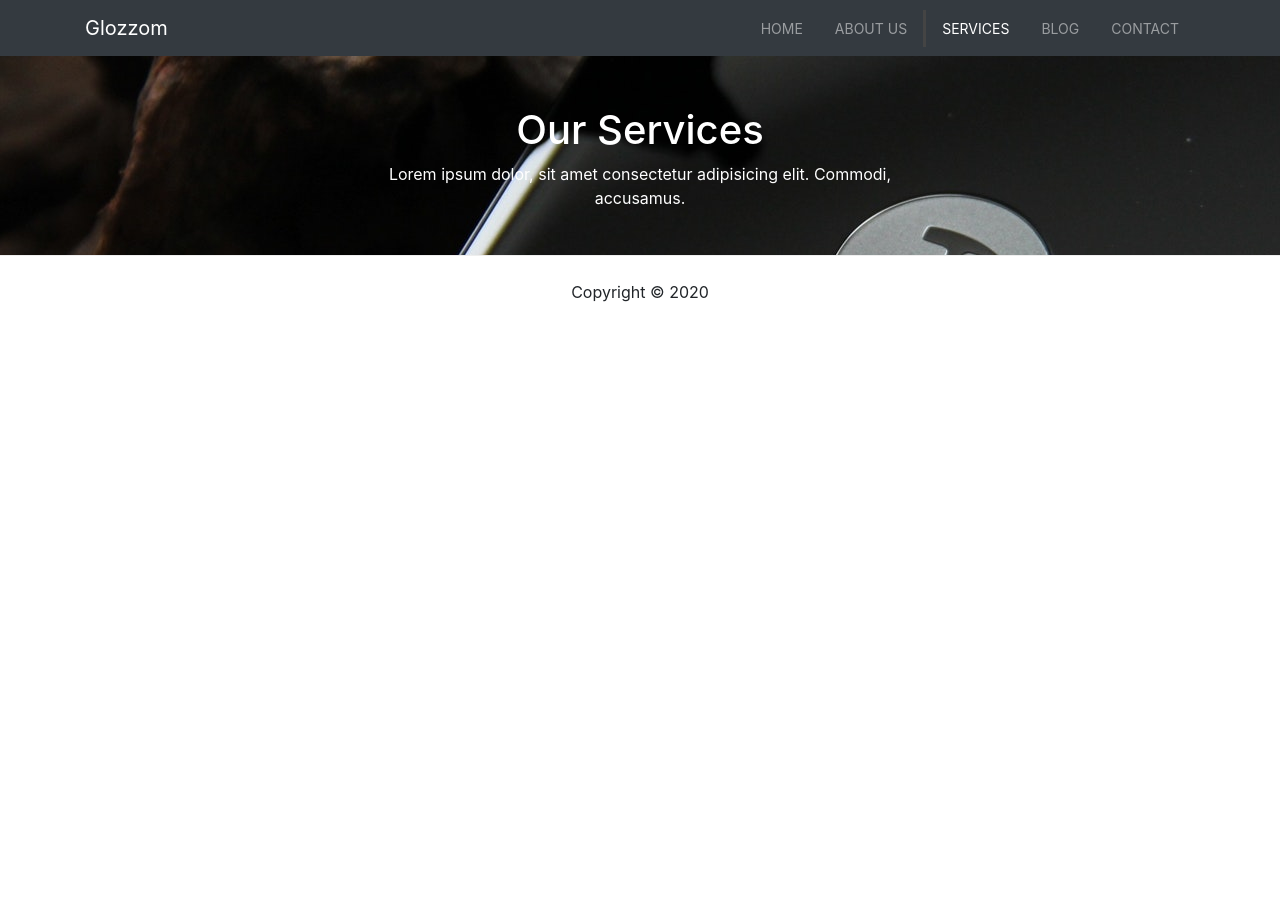
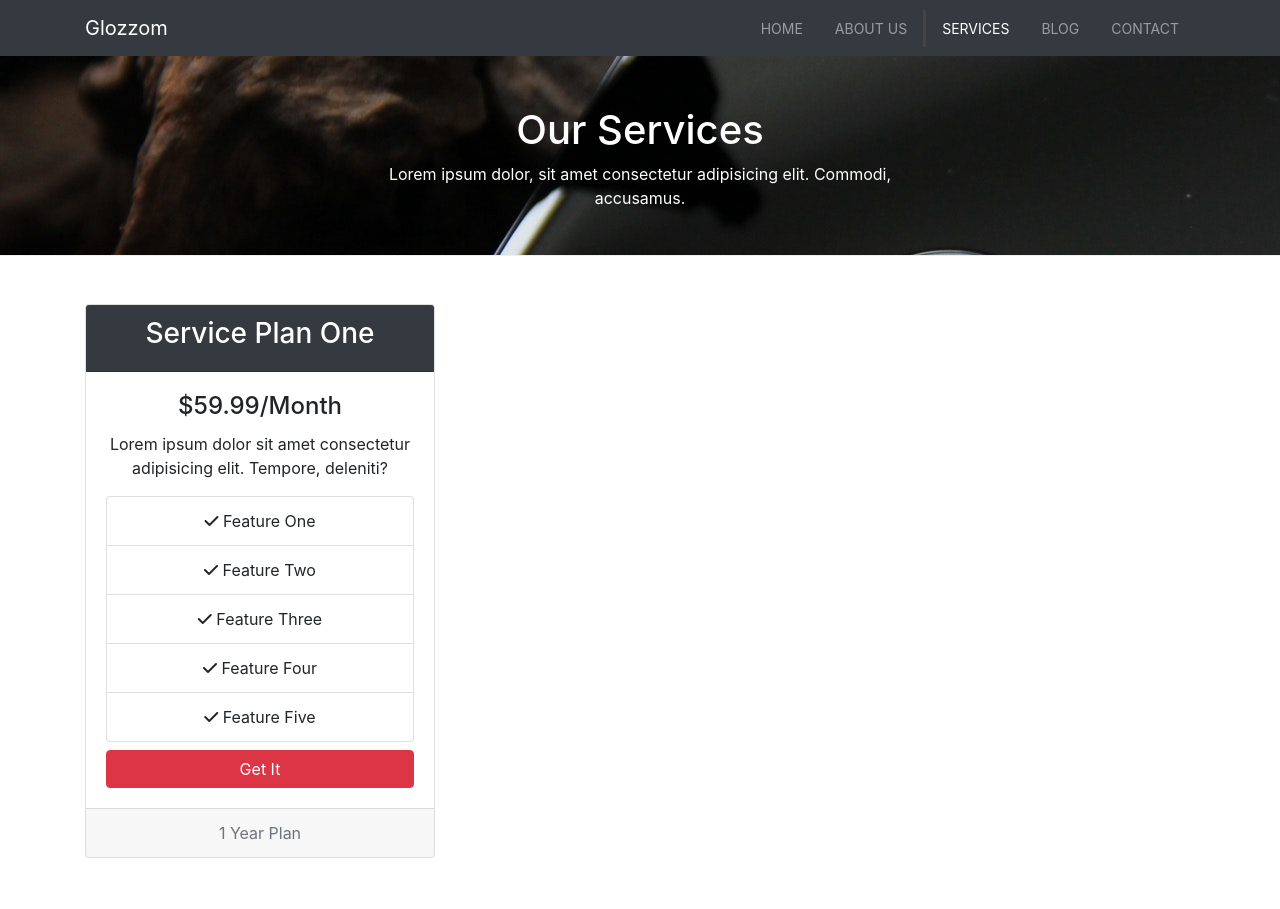
Before and after one commit to alan-nguyen/glozzom, a plain HTML site: page services.html in a window 1280 px wide. Shown: the top 909 px of the page. Before the commit the page ends 800 px from the top, so only its background shows below. Drawn offline with nearby package versions, Linux system fonts and the light colour scheme.

Commit message:
Create service section - plan one

```diff
--- a/services.html
+++ b/services.html
@@ -70,6 +70,50 @@
         </div>
       </div>
     </header>
+    <!-- SERVICES SECTION -->
+    <section id="services" class="py-5">
+      <div class="container">
+        <div class="row">
+          <div class="col-md-4">
+            <div class="card text-center">
+              <div class="card-header bg-dark text-white">
+                <h3>Service Plan One</h3>
+              </div>
+              <div class="card-body">
+                <h4 class="card-title">$59.99/Month</h4>
+                <p class="card-text">
+                  Lorem ipsum dolor sit amet consectetur adipisicing elit.
+                  Tempore, deleniti?
+                </p>
+                <ul class="list-group">
+                  <li class="list-group-item">
+                    <i class="fa fa-check"></i> Feature One
+                  </li>
+                  <li class="list-group-item">
+                    <i class="fa fa-check"></i> Feature Two
+                  </li>
+                  <li class="list-group-item">
+                    <i class="fa fa-check"></i> Feature Three
+                  </li>
+                  <li class="list-group-item">
+                    <i class="fa fa-check"></i> Feature Four
+                  </li>
+                  <li class="list-group-item">
+                    <i class="fa fa-check"></i> Feature Five
+                  </li>
+                </ul>
+                <a href="#" class="btn btn-danger btn-block mt-2">Get It</a>
+              </div>
+              <div class="card-footer text-muted">
+                1 Year Plan
+              </div>
+            </div>
+          </div>
+          <div class="col-md-4"></div>
+          <div class="col-md-4"></div>
+        </div>
+      </div>
+    </section>
 
     <!-- FOOTER -->
     <footer id="main-footer" class="text-center p-4">
```
Also changed, not shown: index.html (+3 -0 lines).
